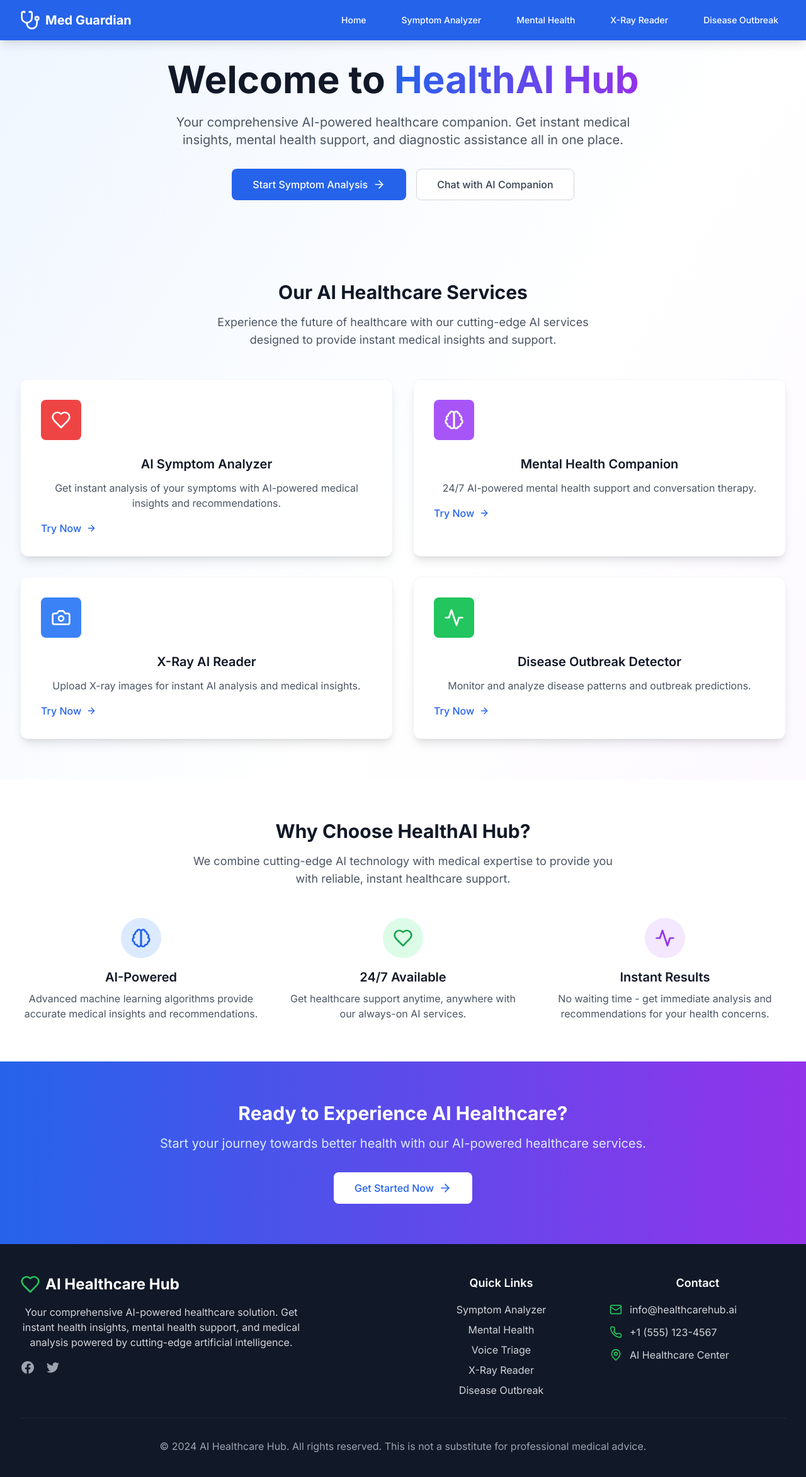
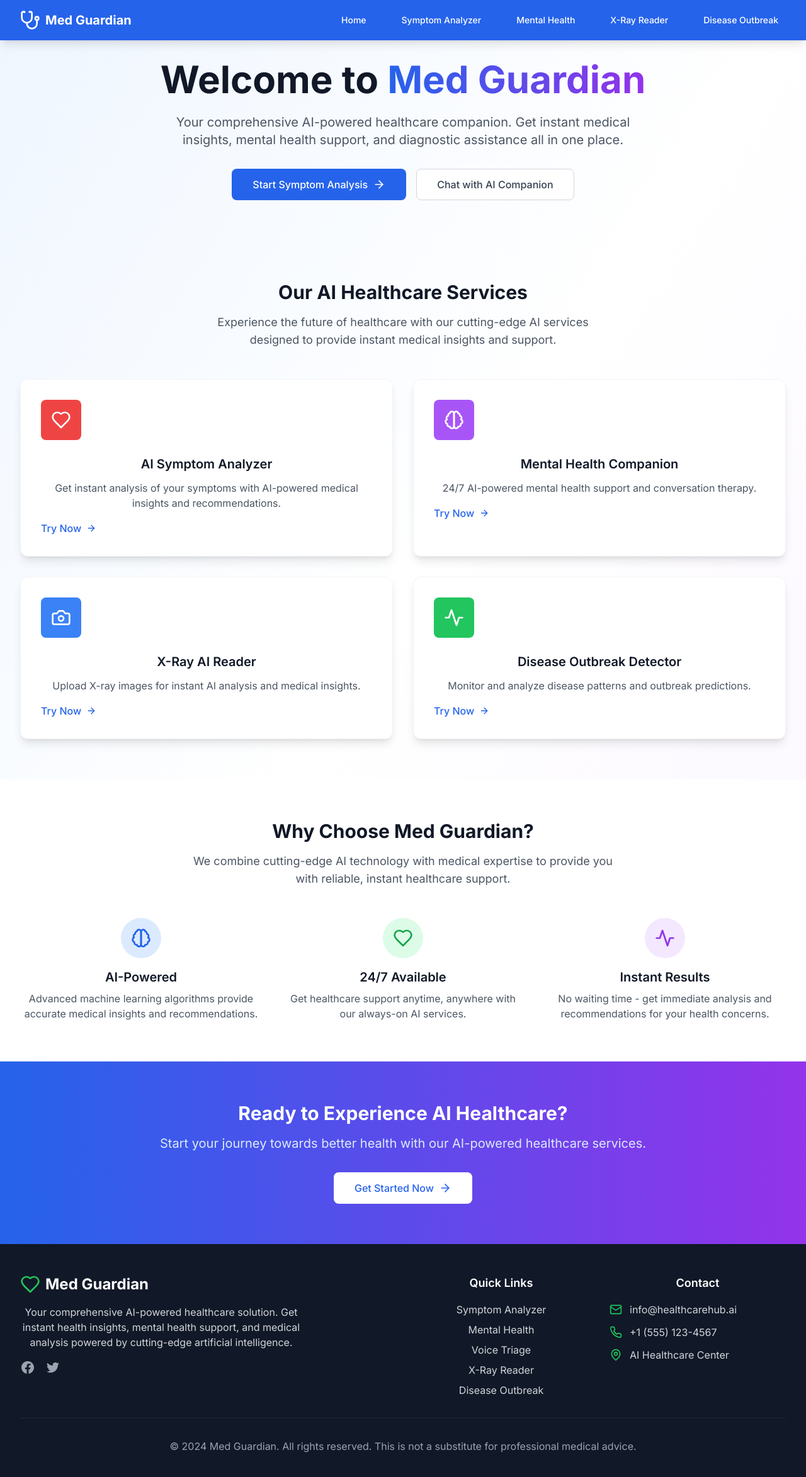
Before and after one commit to aran010/Med-Guardian, a React (Create React App) app: page / in a window 1280 px wide. Shown: the top 2346 px of the page at 63% size. Built offline with nearby package versions, Linux system fonts and the light colour scheme; the HTML template or start-up script is replaced by a standard one.

Commit message:
Updated index.html

```diff
--- a/public/index.html
+++ b/public/index.html
@@ -7,14 +7,14 @@
     <meta name="theme-color" content="#000000" />
     <meta
       name="description"
-      content="AI-Powered Healthcare Hub - Comprehensive health analysis, mental health support, voice triage, X-ray analysis, and disease outbreak monitoring"
+      content="Med Guardian - Comprehensive health analysis, mental health support, voice triage, X-ray analysis, and disease outbreak monitoring"
     />
     <link rel="apple-touch-icon" href="%PUBLIC_URL%/logo192.png" />
     <link rel="manifest" href="%PUBLIC_URL%/manifest.json" />
     <link rel="preconnect" href="https://fonts.googleapis.com">
     <link rel="preconnect" href="https://fonts.gstatic.com" crossorigin>
     <link href="https://fonts.googleapis.com/css2?family=Inter:wght@300;400;500;600;700&display=swap" rel="stylesheet">
-    <title>AI Healthcare Hub - Your Complete Health AI Solution</title>
+    <title>Med Guardian - Your Complete Health AI Solution</title>
   </head>
   <body>
     <noscript>You need to enable JavaScript to run this app.</noscript>
--- a/src/components/Footer.js
+++ b/src/components/Footer.js
@@ -11,7 +11,7 @@ const Footer = () => {
           <div className="col-span-1 md:col-span-2">
             <div className="flex items-center mb-4">
               <Heart className="h-8 w-8 text-health-500" />
-              <span className="ml-2 text-2xl font-bold">AI Healthcare Hub</span>
+              <span className="ml-2 text-2xl font-bold">Med Guardian</span>
             </div>
             <p className="text-gray-300 mb-4 max-w-md">
               Your comprehensive AI-powered healthcare solution. Get instant health insights,
@@ -67,7 +67,7 @@ const Footer = () => {
 
         <div className="border-t border-gray-800 mt-8 pt-8 text-center">
           <p className="text-gray-400">
-            © 2024 AI Healthcare Hub. All rights reserved. This is not a substitute for professional medical advice.
+            © 2024 Med Guardian. All rights reserved. This is not a substitute for professional medical advice.
           </p>
         </div>
       </div>
--- a/src/pages/Home.js
+++ b/src/pages/Home.js
@@ -42,7 +42,7 @@ const Home = () => {
           <h1 className="text-4xl sm:text-5xl lg:text-6xl font-bold text-gray-900 mb-6">
             Welcome to{' '}
             <span className="text-transparent bg-clip-text bg-gradient-to-r from-blue-600 to-purple-600">
-              HealthAI Hub
+              Med Guardian
             </span>
           </h1>
           <p className="text-xl text-gray-600 mb-8 max-w-3xl mx-auto">
@@ -114,7 +114,7 @@ const Home = () => {
         <div className="max-w-7xl mx-auto">
           <div className="text-center mb-12">
             <h2 className="text-3xl font-bold text-gray-900 mb-4">
-              Why Choose HealthAI Hub?
+              Why Choose Med Guardian?
             </h2>
             <p className="text-lg text-gray-600 max-w-2xl mx-auto">
               We combine cutting-edge AI technology with medical expertise to provide
```
